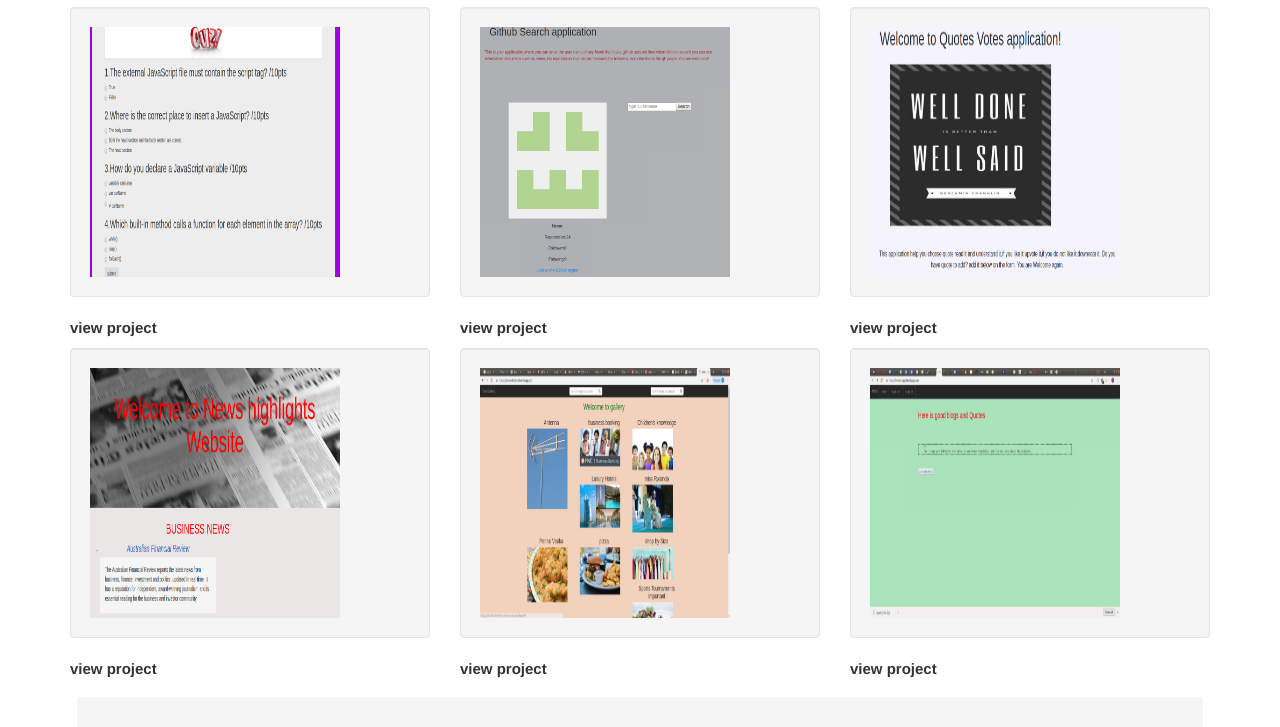
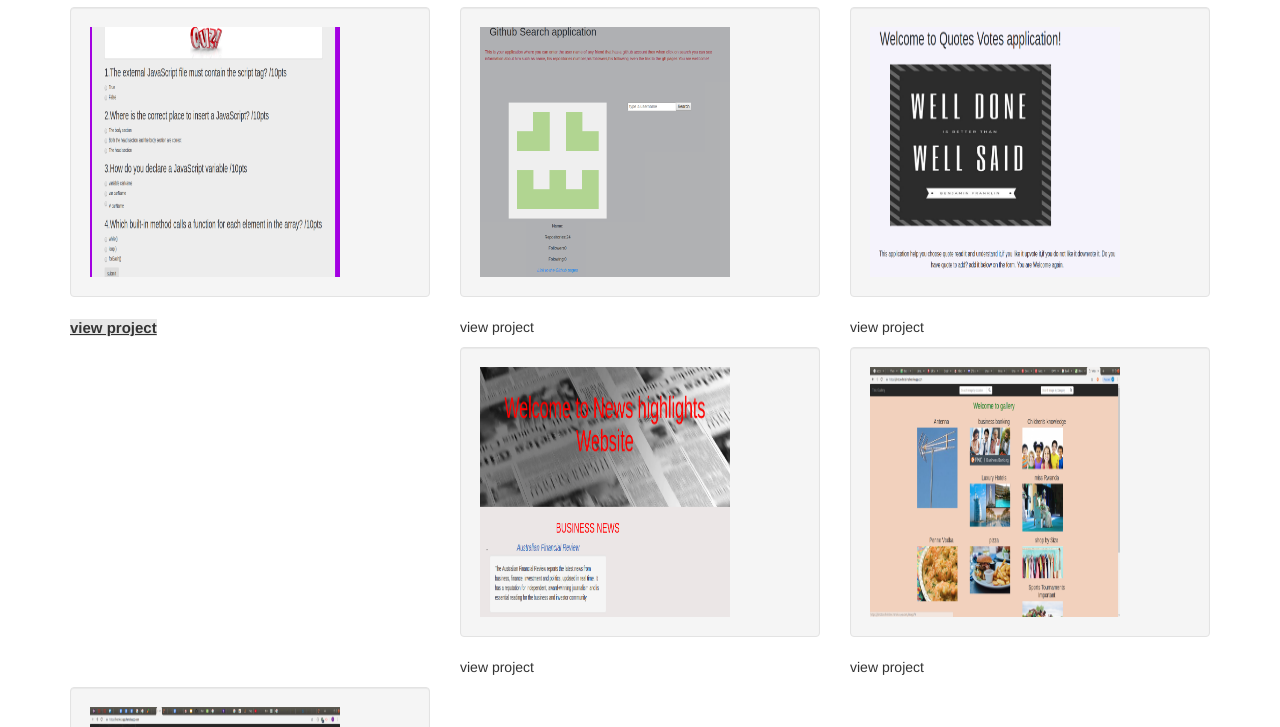
Before and after one commit to tinabayi/christineportfolio, a plain HTML site: page index.html in a window 1280 px wide. In both pictures the pointer is over the element 113 px from the left and 1732 px from the top of the page. Shown: the part 1405-2132 px from the top of the page. Drawn offline with nearby package versions, Linux system fonts and the light colour scheme.

Commit message:
I make final change

```diff
--- a/css/styles.css
+++ b/css/styles.css
@@ -134,31 +134,42 @@ nav a{
 #blog{
   display: none;
 }
-.clickable1{
+.clickable1:hover{
   font-weight: bold;
   font-size: 15px;
-
+  background-color: #e7e7e7;
+  text-decoration: underline;
 }
-.clickable2{
+.clickable2:hover{
   font-weight: bold;
   font-size: 15px;
+  background-color: #e7e7e7;
+  text-decoration: underline;
 }
 
-.clickable3{
+.clickable3:hover{
   font-weight: bold;
   font-size: 15px;
+  background-color: #e7e7e7;
+  text-decoration: underline;
 }
-.clickable4{
+.clickable4:hover{
   font-weight: bold;
   font-size: 15px;
+  background-color: #e7e7e7;
+  text-decoration: underline;
 }
-.clickable5{
+.clickable5:hover{
   font-weight: bold;
   font-size: 15px;
+  background-color: #e7e7e7;
+  text-decoration: underline;
 }
-.clickable6{
+.clickable6:hover{
   font-weight: bold;
   font-size: 15px;
+  background-color: #e7e7e7;
+  text-decoration: underline;
 }
 
 .important{
@@ -173,15 +184,14 @@ nav a{
   font-size: 1.2em;
 }
  .a1{
-
-  margin-left: 400px;
-  padding-bottom: 50px
-}
+  margin-left: 300px;
+  padding-bottom: 50px;
+ }
 .a2{
   margin-left: 200px;
-  padding-bottom: 50px
+  padding-bottom: 50px;
 }
 .a3{
   margin-left: 100px;
-  padding-bottom: 50px
+  padding-bottom: 50px;
 }
```
Also changed, not shown: index.html (+2 -2 lines).
